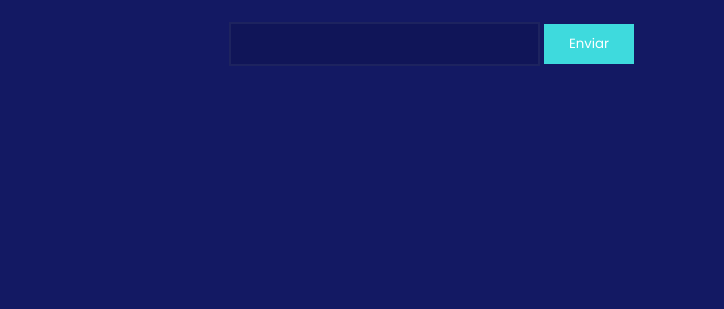
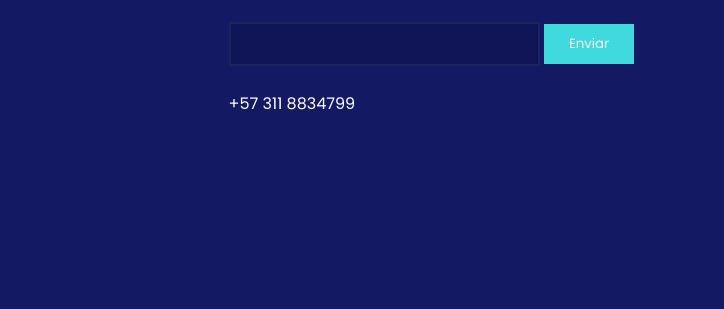
Before and after one commit to SanArte/HYDROCARGADOR, a plain HTML site: page index.html in a window 1280 px wide. Shown: the part 3940-4249 px from the top of the page, 556-1280 px from the left. Drawn offline with Linux system fonts and the light colour scheme.

Commit message:
Update index.html

```diff
--- a/index.html
+++ b/index.html
@@ -140,6 +140,10 @@
                 </form>
 
             </div>
+             <p>
+                   +57 311 8834799
+
+                </p>
 
         </div>
     </section>
```
